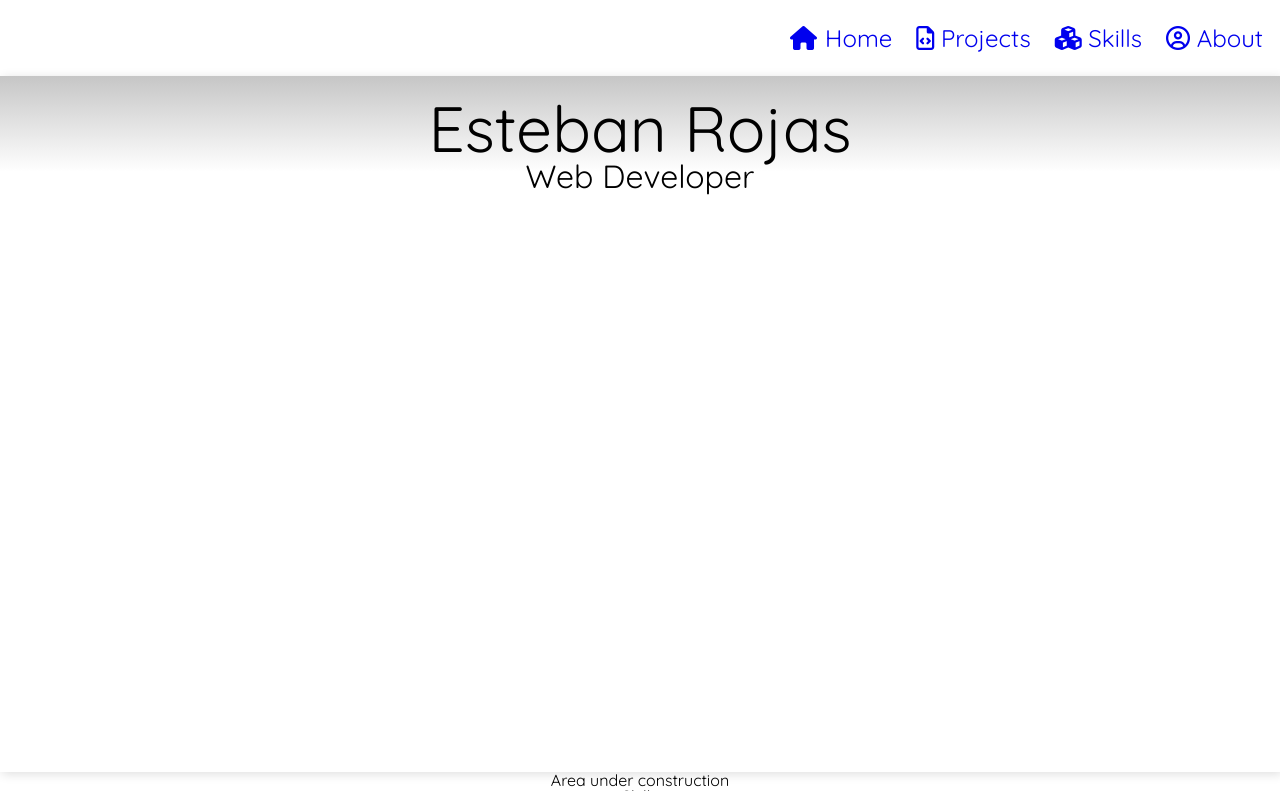
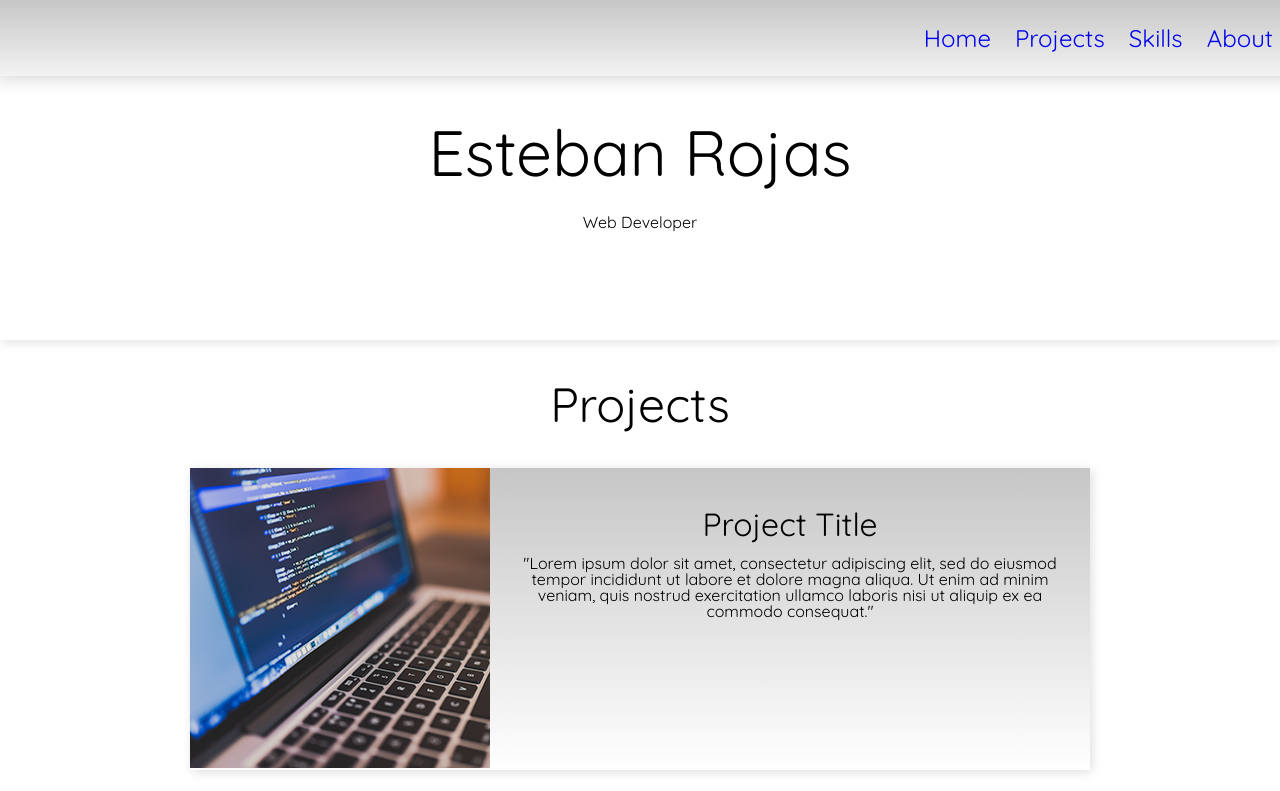
Before and after one commit to estebanred/portfolio, a plain HTML site: page index.html in a window 1280 px wide. Shown: the top 791 px of the page. Drawn offline with Linux system fonts and the light colour scheme.

Commit message:
Created project area and some main menu changes

```diff
--- a/index.html
+++ b/index.html
@@ -10,20 +10,42 @@
   <body>
 
     <nav>
-      <ul class="e-navbar">
-        <li><a href="#"><i class="fa fa-home fa-fw" aria-hidden="true"></i>&nbspHome</a></li>
-        <li><a href="#"><i class="fa fa-file-code-o" aria-hidden="true"></i>&nbspProjects</a></li>
-        <li><a href="#"><i class="fa fa-cubes" aria-hidden="true"></i>&nbspSkills</a></li>
-        <li><a href="#"><i class="fa fa-user-circle-o" aria-hidden="true"></i>&nbspAbout</a></li>
+      <ul class="e-navbar e-nav-transparent">
+        <li><a href="#">Home</a></li>
+        <li><a href="#">Projects</a></li>
+        <li><a href="#">Skills</a></li>
+        <li><a href="#">About</a></li>
       </ul>
     </nav>
 
     <div class="e-header">
+      <div class="title-row">
       <div class="e-main-title">Esteban Rojas</div>
       <div class="e-sub-title">Web Developer</div>
+      </div>
     </div>
 
-    <div class="e-projects">Area under construction</div>
+    <div class="e-projects">
+      <div class="e-area-title">Projects</div>
+      <div class="single-proj">
+      <div class="proj-img">
+        <img src="public/images/project-photo.jpg">
+      </div>
+      <div class="proj-info">
+        <h2>Project Title</h2>
+        <p>"Lorem ipsum dolor sit amet, consectetur adipiscing elit, sed do eiusmod tempor incididunt ut labore et dolore magna aliqua. Ut enim ad minim veniam, quis nostrud exercitation ullamco laboris nisi ut aliquip ex ea commodo consequat."</p>
+      </div>
+    </div>
+    <div class="single-proj">
+    <div class="proj-img">
+      <img src="public/images/project-photo.jpg">
+    </div>
+    <div class="proj-info">
+      <h2>Project Title</h2>
+      <p>"Lorem ipsum dolor sit amet, consectetur adipiscing elit, sed do eiusmod tempor incididunt ut labore et dolore magna aliqua. Ut enim ad minim veniam, quis nostrud exercitation ullamco laboris nisi ut aliquip ex ea commodo consequat."</p>
+    </div>
+  </div>
+    </div>
 
     <div class="e-skills">
       <h3>Skills</h3>
--- a/public/sass/main.scss
+++ b/public/sass/main.scss
@@ -1,11 +1,8 @@
-
 @import "compass/reset";
 @import "base/module";
 @import "utils/module";
-
 //general styles
-
-html{
+html {
   -webkit-font-smoothing: antialiased;
 }
 
@@ -14,93 +11,144 @@ body {
   box-sizing: border-box;
   text-align: center;
 }
-
 // navbar style
 .e-navbar {
   margin: 0;
   padding: 20px 5px;
   list-style: none;
   display: flex;
-
-  background-color: #fff;
+  position: fixed;
+  width: 100%;
   overflow: hidden;
   box-shadow: 2px 2px 10px 0 #dedede;
-
   -webkit-flex-flow: row wrap;
   justify-content: space-between;
-
-  @include breakpoint(tablet){
-  justify-content: flex-end;
+  background-color: #fff;
+  @include breakpoint(tablet) {
+    justify-content: flex-end;
   }
 }
 
+.e-nav-transparent{
+  background-color: rgba(255,255,255,0);
+}
+
 nav {
-
-  li { display: inline-block; }
+  li {
+    display: inline-block;
+  }
 
   a {
     display: block;
     padding: 6px 12px;
     text-decoration: none;
-    @include breakpoint(tablet){font-size: 1.5em;}
+    @include breakpoint(tablet) {
+      font-size: 1.5em;
+    }
   }
 }
-
 //header style
-
-.e-header{
+.e-header {
   background-image: linear-gradient(#c6c6c6, #fff);
   background-repeat: no-repeat;
   background-size: 100% 6rem;
   box-shadow: 2px 2px 10px 0 #dedede;
   padding: 20px;
-  height: 82vh;
+  height: 300px;
   overflow: hidden;
 }
 
-.e-main-title{
+.title-row {
+  margin: 85px auto 30px;
+}
+
+.e-main-title {
   font-size: 4em;
   animation-name: pulse;
   animation-duration: 4s;
   animation-delay: 1s;
   animation-iteration-count: infinite;
+  padding: 15px;
 }
 
-.e-sub-title{
-  font-size: 2em;
-  animation-name: pulse;
-  animation-duration: 4s;
-  animation-delay: 1s;
-  animation-iteration-count: infinite;
+.e-sub-title {
+  font-size: 1em;
+  padding: 15px;
+}
+//main body style
+.e-area-title {
+  font-size: 3em;
+  margin: 40px auto;
+}
+//projects
+.single-proj {
+  @include breakpoint(tablet) {
+    display: flex;
+    margin: 20px auto 30px;
+    max-width: 900px;
+  }
+  overflow: hidden;
+  box-shadow: 2px 2px 10px 0 #dedede;
+  background-image: linear-gradient(#c6c6c6, #fff);
 }
 
+.proj-info {
+  padding: 40px 25px;
+}
 
-//main body style
+.proj-info h2 {
+  font-size: 2em;
+  margin-bottom: 15px;
+}
 
-.dev-icons{
+.dev-icons {
   width: 100%;
   display: flex;
   justify-content: center;
 }
+
 .dev-icons img {
-	width: 100px;
-	height: auto;
+  width: 100px;
+  height: auto;
   padding: 15px;
 }
-
-
-
 //footer style
-
 //animation keyframe
 @keyframes pulse {
   0% {
     transform: scale3d(1, 1, 1);
   }
+
   50% {
     transform: scale3d(1.05, 1.05, 1.05);
   }
+
   100% {
     transform: scale3d(1, 1, 1);
   }
 }
+@keyframes bounce {
+  20%,
+  53%,
+  80%,
+  from,
+  to {
+    animation-timing-function: cubic-bezier(0.215, 0.610, 0.355, 1.000);
+    transform: translate3d(0,0,0);
+  }
+
+  40%,
+  43% {
+    animation-timing-function: cubic-bezier(0.755, 0.050, 0.855, 0.060);
+    transform: translate3d(0, -30px, 0);
+  }
+
+  70% {
+    animation-timing-function: cubic-bezier(0.755, 0.050, 0.855, 0.060);
+    transform: translate3d(0, -15px, 0);
+  }
+
+  90% {
+    transform: translate3d(0,-4px,0);
+  }
+}
```
Also changed, not shown: public/css/main.css, public/images/project-photo.jpg (added).
